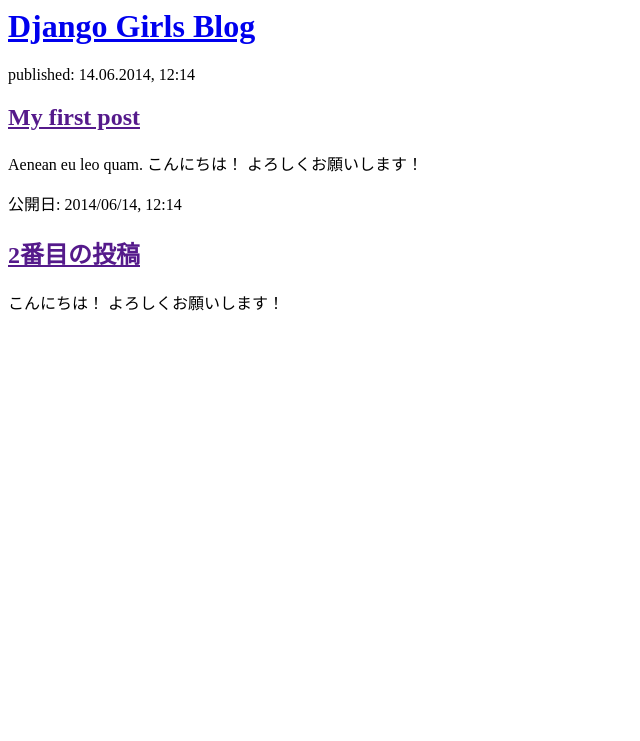
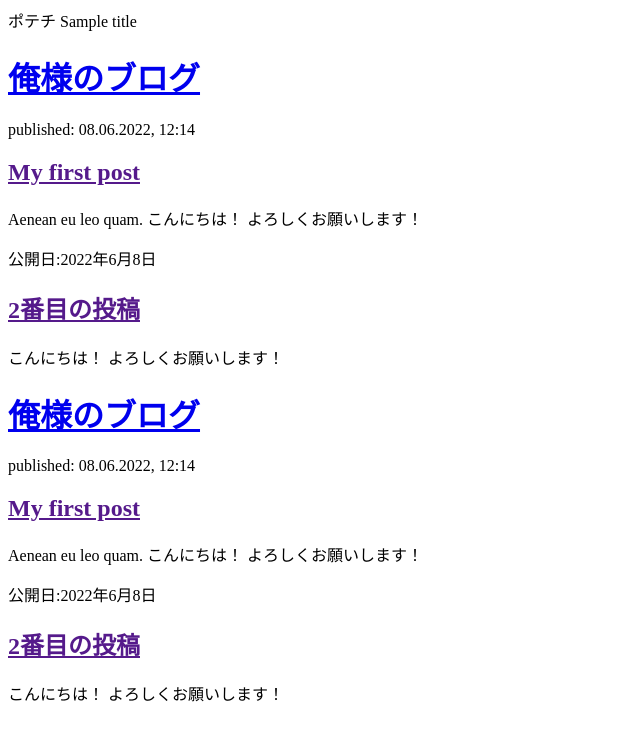
Before and after one commit to seeton/my-first-blog, a Django app: page / in a window 1280 px wide. Shown: the top 741 px of the page, without its empty margins (0-640 px from the left). Run offline with Django 3.2, Linux system fonts and the light colour scheme; data comes from the database, SQL or seed files in the repository; both versions use the stored data as it was after the commit.

Commit message:
Modified templates to display posts from database.

```diff
--- a/blog/templates/blog/post_list.html
+++ b/blog/templates/blog/post_list.html
@@ -3,20 +3,23 @@
         <title>Django Girls blog</title>
     </head>
     <body>
+        {% for post in posts %}
+            {{ post }}
+        {% endfor %}
+
+        {% for post in posts %}
         <div>
-            <h1><a href="/">Django Girls Blog</a></h1>
-        </div>
-
-        <div>
-            <p>published: 14.06.2014, 12:14</p>
+            <h1><a href="/">俺様のブログ</a></h1>
+            <p>published: 08.06.2022, 12:14</p>
             <h2><a href="">My first post</a></h2>
             <p>Aenean eu leo quam. こんにちは！ よろしくお願いします！ </p>
         </div>
 
         <div>
-            <p>公開日: 2014/06/14, 12:14</p>
+            <p>公開日:2022年6月8日</p>
             <h2><a href="">2番目の投稿</a></h2>
             <p> こんにちは！ よろしくお願いします！ </p>
         </div>
+        {% endfor %}
     </body>
 </html>
--- a/blog/views.py
+++ b/blog/views.py
@@ -1,5 +1,7 @@
 from django.shortcuts import render
+from django.utils import timezone
+from .models import Post
 
-# Create your views here.
 def post_list(request):
-    return render(request, 'blog/post_list.html', {})
+    posts = Post.objects.filter(published_date__lte=timezone.now()).order_by('published_date')
+    return render(request, 'blog/post_list.html', {'posts': posts})
```
Also changed, not shown: db.sqlite3.
